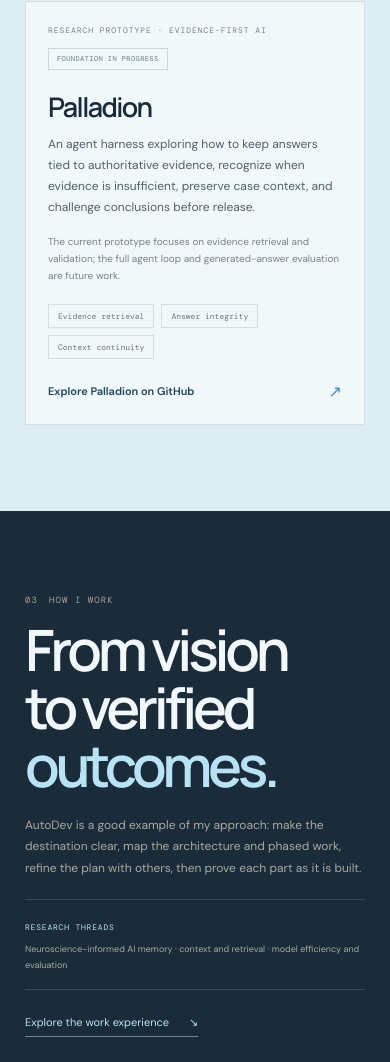
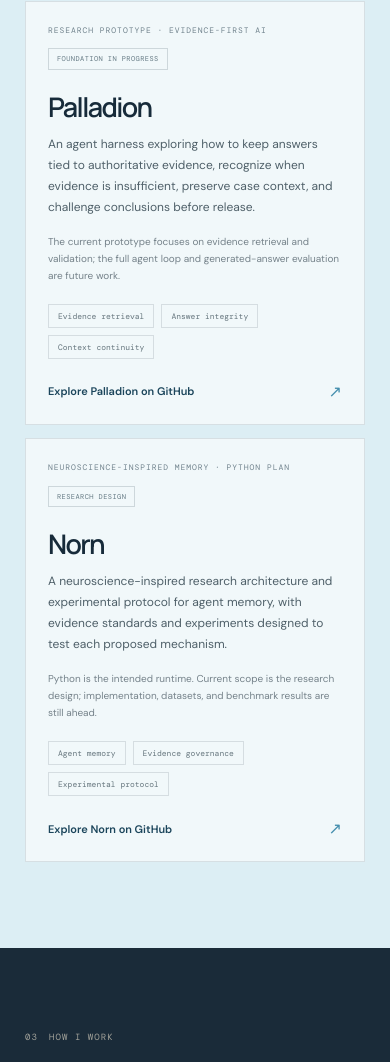
Before and after one commit to raziashary/portfolio, a website built with Vite: page index.html in a window 390 px wide. Shown: the part 4906-5968 px from the top of the page. Built offline with nearby package versions, Linux system fonts and the light colour scheme.

Commit message:
feat: add Norn to GitHub projects
Add Norn as a third personal project, describing its neuroscience-inspired research architecture and experimental protocol for agent memory. Clarify that the current work is a Python-oriented research design and does not yet include implementation or benchmark results.

Update the section summary and make the project grid responsive to three cards while retaining the existing narrow-screen single-column layout.

Validation: npm run build and git diff --check passed. Browser review confirmed the Norn card and responsive stacked layout; preview closed and port 4173 verified free.

```diff
--- a/src/main.ts
+++ b/src/main.ts
@@ -252,7 +252,7 @@
     </section>
 
     <section class="github-projects-section section-wrap" id="github-projects" aria-labelledby="github-projects-title">
-      <div class="section-heading reveal"><div><p class="section-label"><span>02</span> PERSONAL PROJECTS · GITHUB</p><h2 id="github-projects-title">Ideas I’m building<span class="heading-dot">.</span></h2></div><p class="section-aside">Two projects exploring how AI development teams can work together—and how AI systems can stay grounded in evidence.</p></div>
+      <div class="section-heading reveal"><div><p class="section-label"><span>02</span> PERSONAL PROJECTS · GITHUB</p><h2 id="github-projects-title">Ideas I’m building<span class="heading-dot">.</span></h2></div><p class="section-aside">Three projects exploring coordinated AI development, evidence-grounded answers, and neuroscience-inspired agent memory.</p></div>
       <div class="github-project-grid">
         <article class="github-project-card reveal">
           <div class="github-project-top"><span class="eyebrow">DESKTOP WORKSPACE · MULTI-AGENT DEVELOPMENT</span><span class="github-project-status">ACTIVE RESTRUCTURING</span></div>
@@ -269,6 +269,14 @@
           <p class="github-project-stage">The current prototype focuses on evidence retrieval and validation; the full agent loop and generated-answer evaluation are future work.</p>
           <div class="github-project-tags"><span>Evidence retrieval</span><span>Answer integrity</span><span>Context continuity</span></div>
           <a class="github-project-link" href="https://github.com/raziashary/palladion" target="_blank" rel="noopener noreferrer">Explore Palladion on GitHub <span aria-hidden="true">↗</span></a>
+        </article>
+        <article class="github-project-card reveal">
+          <div class="github-project-top"><span class="eyebrow">NEUROSCIENCE-INSPIRED MEMORY · PYTHON PLAN</span><span class="github-project-status">RESEARCH DESIGN</span></div>
+          <h3>Norn</h3>
+          <p class="github-project-summary">A neuroscience-inspired research architecture and experimental protocol for agent memory, with evidence standards and experiments designed to test each proposed mechanism.</p>
+          <p class="github-project-stage">Python is the intended runtime. Current scope is the research design; implementation, datasets, and benchmark results are still ahead.</p>
+          <div class="github-project-tags"><span>Agent memory</span><span>Evidence governance</span><span>Experimental protocol</span></div>
+          <a class="github-project-link" href="https://github.com/raziashary/norn" target="_blank" rel="noopener noreferrer">Explore Norn on GitHub <span aria-hidden="true">↗</span></a>
         </article>
       </div>
     </section>
--- a/src/style.css
+++ b/src/style.css
@@ -109,7 +109,7 @@
 .work-footnote .live-dot { width: 5px; height: 5px; background: #78bcd8; }
 
 .github-projects-section { padding-top: 98px; padding-bottom: 108px; background: #dceef4; }
-.github-project-grid { display: grid; grid-template-columns: repeat(2, minmax(0, 1fr)); gap: 18px; }
+.github-project-grid { display: grid; grid-template-columns: repeat(auto-fit, minmax(min(100%, 280px), 1fr)); gap: 18px; }
 .github-project-card { min-width: 0; min-height: 340px; padding: clamp(22px, 3vw, 38px); display: flex; flex-direction: column; background: rgba(255,255,255,.62); border: 1px solid rgba(23,43,58,.12); }
 .github-project-top { display: flex; align-items: flex-start; justify-content: space-between; gap: 12px; flex-wrap: wrap; }
 .github-project-top .eyebrow { margin: 0; color: #71838d; font-size: 8px; line-height: 1.6; }
```
